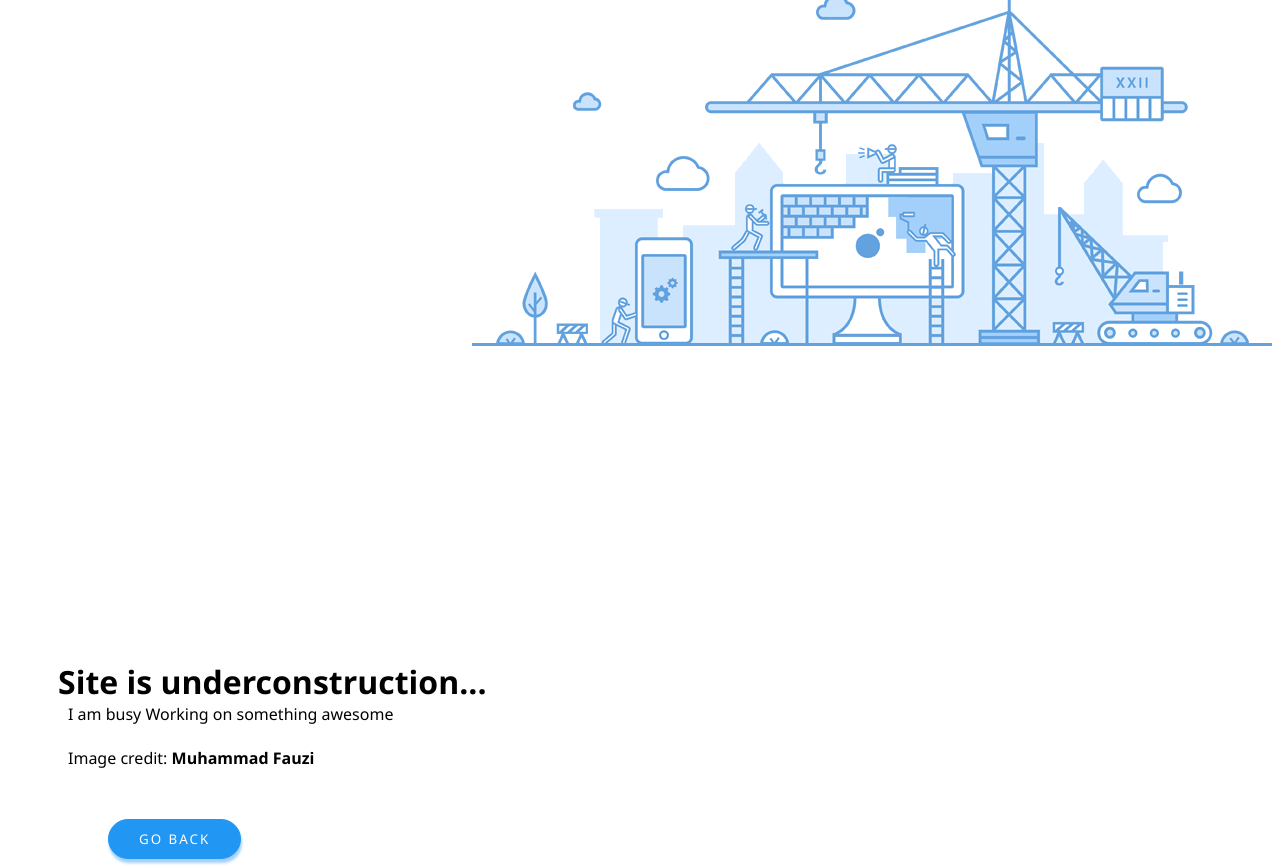
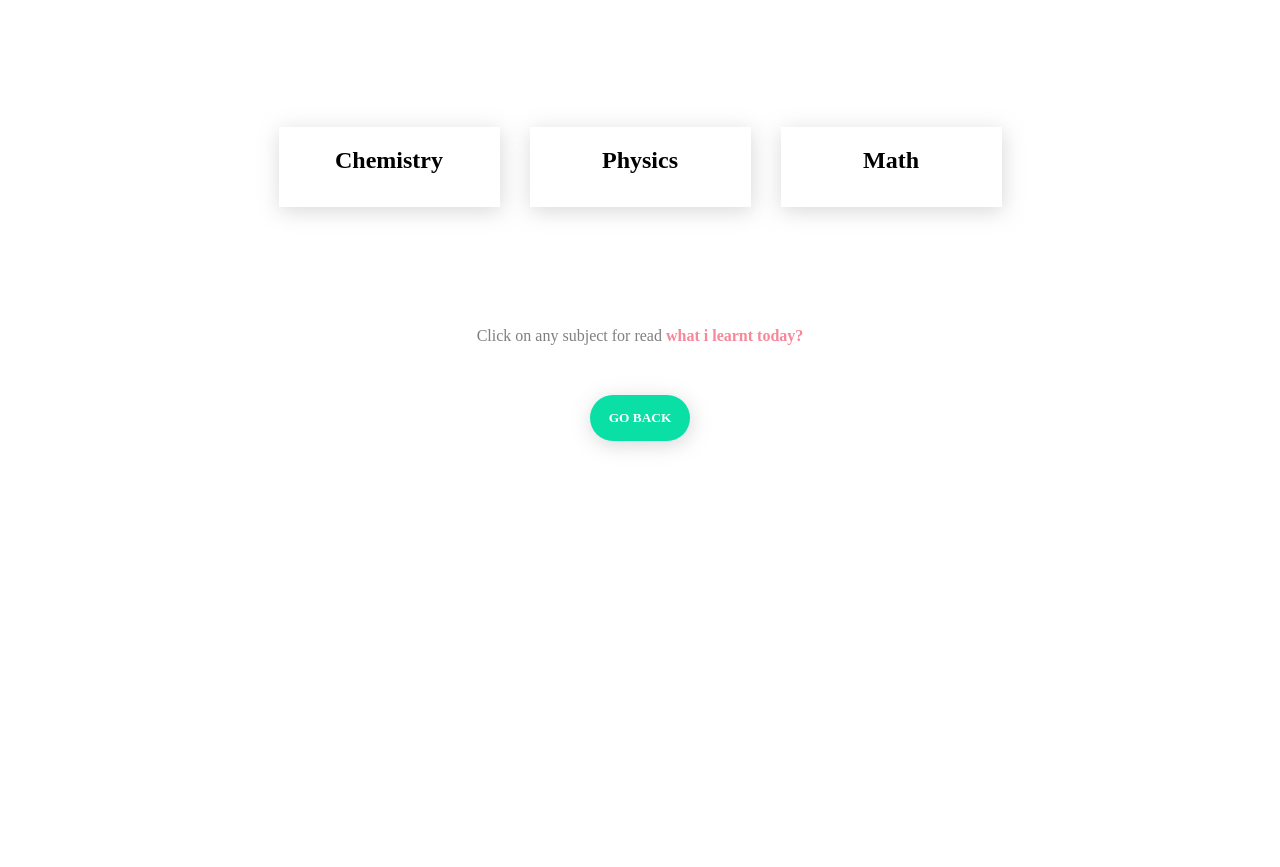
Before and after one commit to Ashutoshranagithub/ashutosh.github.io, a plain HTML site: page read.html in a window 1280 px wide. Shown: the part 138-1005 px from the top of the page. After the commit the page ends 800 px from the top, so only its background shows below. Drawn offline with Linux system fonts and the light colour scheme.

Commit message:
read file updated

```diff
--- /dev/null
+++ b/read.css
@@ -0,0 +1,87 @@
+*{
+	margin: 0;
+	padding:0;
+	font-family: Nunito;
+}
+:root{
+	--pink-color:#f78799;
+	--shadow-color:#c2bdbe;
+	--p-text:#807f7f;
+	--back_btn:#0ADFA5;
+	--shadow: 1px 4px 20px 0 rgba(200, 199, 202, 0.69);
+}
+.upper_text{
+	margin: 80px;
+}
+h1{
+	color: var(--pink-color);
+}
+h2{
+	padding:20px 0 20px 0;
+}
+.bottom_text{
+	margin-top: 120px;
+	color: var(--p-text);
+	overflow-wrap: break-word;
+}
+b{
+	color: var(--pink-color);
+}
+}
+.paragraph{
+	color: var(--p-text);
+	margin-top: 10px;
+}
+/*subject_list*/
+.subject_list{
+	margin-top: 50px;
+	display:inline-block;
+	cursor: not-allowed;
+}
+.physics{
+	box-shadow: var(--shadow);
+    width: 221px;
+    height: 80px;
+    display: inline-block;
+}
+.chemistry{
+    width: 221px;
+    height: 80px;
+    box-shadow: var(--shadow);
+    float: left;
+    margin-right: 30px;
+
+}
+.math{
+	float: right;
+    width: 221px;
+    height: 80px;
+    box-shadow: var(--shadow);
+    margin-left: 30px;
+}
+.back_btn{
+	outline: none;
+	text-align: center;
+	background: var(--back_btn);
+	border-radius: 50px;
+	width: 100px;
+	padding: 15px 0 15px 0;
+	margin-top: 50px;
+	margin-bottom: 20px;
+	border: none;
+	font-weight: 700;
+	color: #FFF;
+	box-shadow: var(--shadow);
+	cursor: pointer;
+}
+/*
+
+
+/* Medium devices (tablets, 768px and up)*/
+@media (max-width: 768px) {
+	.chemistry, .physics, .math{
+		width:100%;
+		justify-content: center;
+		margin-top: 20px;
+	}
+ }
--- a/read.html
+++ b/read.html
@@ -2,56 +2,23 @@
 <html>
 <head>
 	<title>What i learnt today?</title>
-	<style type="text/css">
-	*{
-		font-family: Segoe UI;
-		--green-color: #409EF4;
-	}
-	img{
-		max-width: 100%;
-		float: right;
-		display: flex;
-	}
-	.credit{
-		float: right;
-		margin: 220px -50% 0 0;
-	}
-	h1{
-		margin: 15% 0 0 50px;
-		display: inline-block;
-		min-width: 2em;
-	}
-	p{
-		margin: 0 0 0 60px;
-		font-size: 1em;
-	}
-	button{
-		margin: 50px 0 0 100px;
-		background-color: #2196F3;
-		padding: 10px 30px 10px 30px;
-		border-radius: 50px;
-		letter-spacing: 2px;
-		color: #FFF;
-		border: 1px solid #2196F3;
-		box-shadow: 1px 4px 3px 0px #a3d0fa;
-		cursor: pointer;
-	}
-	@media only screen and (max-width: 720px) {
-		h1{
-			margin: 50px 0 0 500px;
-		}
-		img{
-			height: auto;
-		}
-	}
-	</style>
+	<meta name="viewport" content="width=device-width,initial-scale=1,maximum-scale=1,user-scalable=no">
+<meta http-equiv="X-UA-Compatible" content="IE=edge,chrome=1">
+<meta name="HandheldFriendly" content="true">
+	<link rel="stylesheet" type="text/css" href="read.css">
+	<script src="read.js"></script>
 </head>
 <body>
-<img src="img/underconstruction.png" title="https://dribbble.com/muhfauzi">
-
-<h1>Site is underconstruction...</h1><br>
-<p>I am busy Working on something awesome</p><br>
-<p>Image credit:<b> Muhammad Fauzi</b></p>
-<a href="index.html"><button class="btn_">GO BACK</button></a>
+<div class="upper_text">
+<center><h1>What i learnt today?</h1>
+<p class="paragraph">All definations and examples are written by my own understanding.</p>
+</center></div>
+<center><div class="subject_list">
+	<center><div class="physics"><h2>Physics</h2></div>
+	<div class="chemistry"><h2>Chemistry</h2></div>
+	<div class="math"><h2>Math</h2></div></center></center>
+</div>
+<center><p class="bottom_text">Click on any subject for read <b>what i learnt today?</b></p></center>
+<center><a href="index.html"><button class="back_btn">GO BACK</button></a></center>
 </body>
 </html>
```
Also changed, not shown: img/underconstruction.png (deleted).
